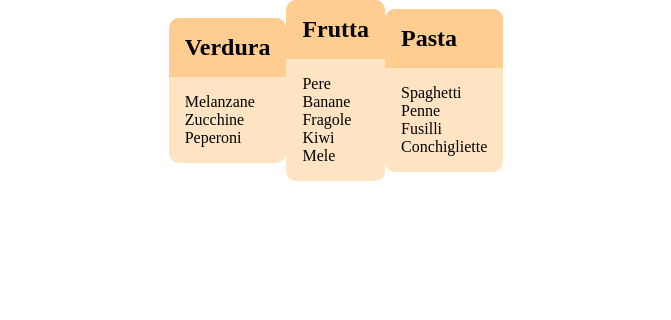
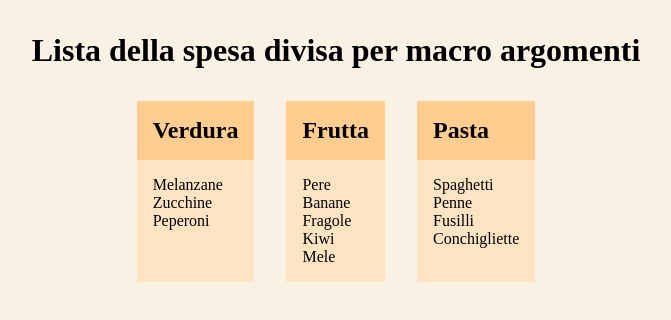
Before and after one commit to totarochristian/js-lista-spesa, a plain HTML site: page index.html in a window 1280 px wide. Shown: the whole page, without its empty margins (304-975 px from the left). Drawn offline with Linux system fonts and the light colour scheme.

Commit message:
Add styles for the container

```diff
--- a/css/style.css
+++ b/css/style.css
@@ -5,21 +5,31 @@
     box-sizing: border-box;
 }
 
+/* Container */
+.container{
+    background-color: rgb(250, 241, 229);
+    padding: 2rem;
+    width: 100%;
+    height: 100vh;
+}
+.container h1{
+    text-align: center;
+}
+
 /* List Container */
 #listContainer{
     width: 100%;
-    height: 100%;;
     display: flex;
     flex-flow: row wrap;
     justify-content: center;
-    align-items: center;
     align-content: center;
+    gap: 2rem;
+    margin-top: 2rem;
 }
 
 /* Shopping list */
 .shoppingList{
     background-color: bisque;
-    border-radius: 10px;
     overflow: hidden;
 }
 .shoppingList h2{
--- a/index.html
+++ b/index.html
@@ -12,6 +12,11 @@
     <script src="./js/script.js" defer></script>
 </head>
 <body>
-    <div id="listContainer"></div>
+    <div class="container">
+        <h1>Lista della spesa divisa per macro argomenti</h1>
+        <div id="listContainer">
+
+        </div>
+    </div>
 </body>
 </html>
```
